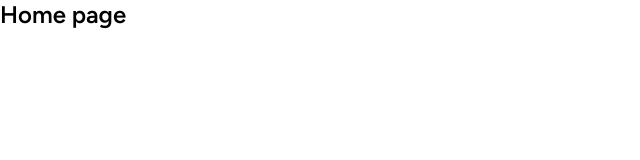
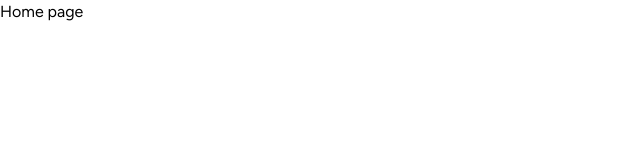
Before and after one commit to sofi-dobriak/tactix-marketing-agency, a Next.js app: page / in a window 1280 px wide. Shown: the top 160 px of the page, without its empty margins (0-640 px from the left). Built offline with nearby package versions, Linux system fonts and the light colour scheme.

Commit message:
feat: connect tailwind

```diff
--- a/app/globals.css
+++ b/app/globals.css
@@ -1,3 +1,5 @@
+@import "tailwindcss";
+
 * {
   box-sizing: border-box;
   padding: 0;
--- a/package.json
+++ b/package.json
@@ -9,9 +9,12 @@
     "lint": "next lint"
   },
   "dependencies": {
+    "@tailwindcss/postcss": "^4.1.14",
     "next": "15.4.6",
+    "postcss": "^8.5.6",
     "react": "19.1.0",
-    "react-dom": "19.1.0"
+    "react-dom": "19.1.0",
+    "tailwindcss": "^4.1.14"
   },
   "devDependencies": {
     "@eslint/eslintrc": "^3",
--- /dev/null
+++ b/postcss.config.mjs
@@ -0,0 +1,6 @@
+const config = {
+  plugins: {
+    '@tailwindcss/postcss': {},
+  },
+};
+export default config;
```
Also changed, not shown: 1 other file (tests, documents, lock files or other folders).
